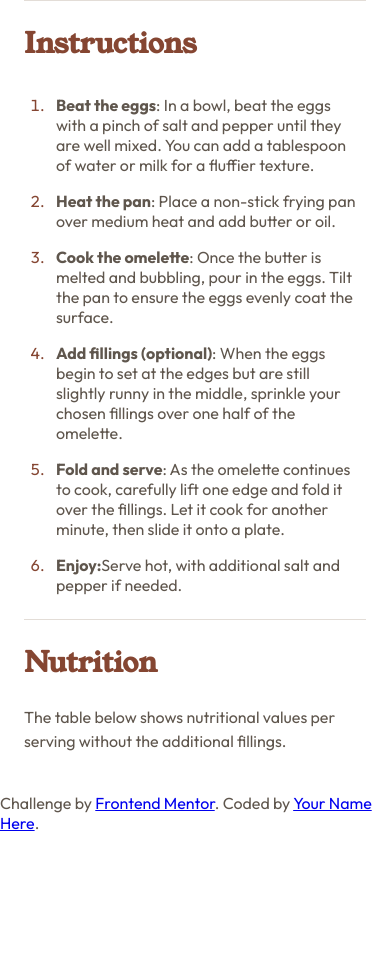
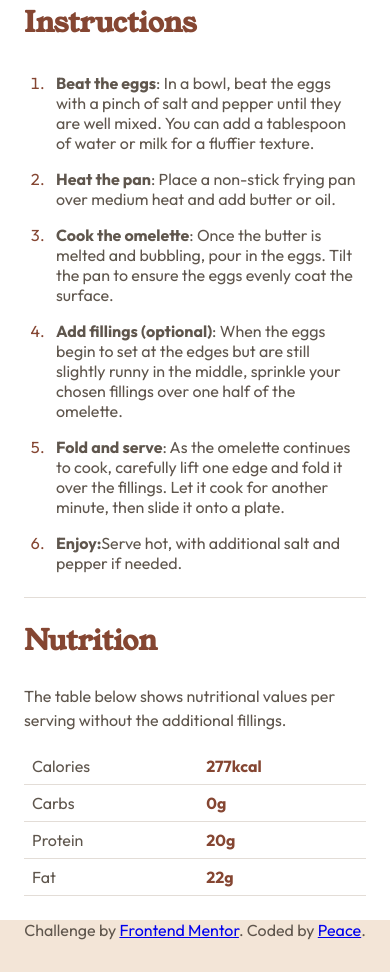
Before and after one commit to peace-adk/frontend-mentor, a plain HTML site: page Recipe Page/index.html in a window 390 px wide. Shown: the part 986-1958 px from the top of the page. Before the commit the page ends 1819 px from the top, so only its background shows below. Drawn offline with Linux system fonts and the light colour scheme.

Commit message:
responsiveness

```diff
--- a/Recipe Page/index.html
+++ b/Recipe Page/index.html
@@ -14,9 +14,9 @@
     <link rel="stylesheet" href="style.css" />
     <title>Recipe page</title>
 
-    <!-- Feel free to remove these styles or customise in your own stylesheet 👍 -->
   </head>
   <body>
+    <div class="card">
     <div class="image-container">
     <img src="assets/images/image-omelette.jpeg" alt="image of the meal" />
   </div>
@@ -33,7 +33,7 @@
       <ul>
         <li><span class="bold-text">Total: </span>Approximately 10 minutes</li>
         <li><span class="bold-text">Preparation: </span>5 minutes</li>
-        <li><span class="bold-text">Cooking:</span>5 minutes</li>
+        <li><span class="bold-text">Cooking: </span>5 minutes</li>
       </ul>
     </section>
 
@@ -95,13 +95,39 @@
         The table below shows nutritional values per serving without the
         additional fillings.
       </p>
+
+      <table>
+        <tr>
+          <th>Calories</th>
+          <td>277kcal</td>
+        </tr>
+
+        <tr>
+          <th>Carbs</th>
+          <td>0g</td>
+        </tr>
+
+        <tr>
+          <th>Protein</th>
+          <td>20g</td>
+        </tr>
+
+        <tr>
+          <th>Fat</th>
+          <td>22g</td>
+        </tr>
+      </table>
     </section>
   </div>
+</div>
+
+
+
     <div class="attribution">
       Challenge by
       <a href="https://www.frontendmentor.io?ref=challenge" target="_blank"
         >Frontend Mentor</a
-      >. Coded by <a href="#">Your Name Here</a>.
+      >. Coded by <a href="#">Peace</a>.
     </div>
   </body>
 </html>
--- a/Recipe Page/style.css
+++ b/Recipe Page/style.css
@@ -10,10 +10,11 @@
 :root {
   --dark-charcoal: #312e2c;
   --wenge-brown: #5f564d;
-  --snow: #FFF7FB;
-  --dark-raspberry: #7A284E;
+  --snow: #fff7fb;
+  --dark-raspberry: #7a284e;
   --brandy-red: #854632;
-  --white-coffee: #E3DDD7;
+  --white-coffee: #e3ddd7;
+  --eggshell: #F3E5D7;
   --serif: "Young serif";
   --sans: "Outfit";
 }
@@ -33,6 +34,7 @@ body {
   margin: 0;
   font-family: var(--sans);
   font-size: 1rem;
+  background-color: var(--eggshell);
 }
 
 img {
@@ -54,13 +56,12 @@ h3 {
   font-family: var(--sans);
   font-weight: 600;
   color: var(--dark-raspberry);
+  margin: 0;
 }
-
 
 .content {
   padding: 1.5rem;
 }
-
 
 p {
   line-height: 1.5;
@@ -70,14 +71,12 @@ p {
 .callout {
   background-color: var(--snow);
   padding: 1.5rem;
-    border-radius: .75rem;
+  border-radius: 0.75rem;
 }
-
 
 ul,
 ol {
   padding-left: 1.5rem;
-
 }
 
 li {
@@ -96,3 +95,45 @@ color: var(--brandy-red);
   height: 1px;
   background-color: var(--white-coffee);
 }
+
+table {
+  width: 100%;
+  border-collapse: collapse;
+}
+
+th, td {
+  padding: 0.5rem;
+}
+
+th {
+  text-align: left;
+  color: var(--wenge-brown);
+  font-weight: normal;
+}
+
+td {
+  font-weight: bold;
+  color: var(--brandy-red);
+}
+
+tr {
+  border-bottom: 1px solid var(--white-coffee);
+}
+
+.card {
+background-color: white;
+}
+
+.attribution {
+  text-align: center;
+  padding-bottom: 2rem;
+}
+
+@media (min-width: 800px) {
+  .card {
+    width: 736px;
+    border-radius: 1.5rem;
+    overflow: hidden;
+    margin: 2rem auto;
+  }
+}
```
Also changed, not shown: docs/style.css (line endings or trailing spaces). Lines whose indentation alone changed are shown as unchanged.
